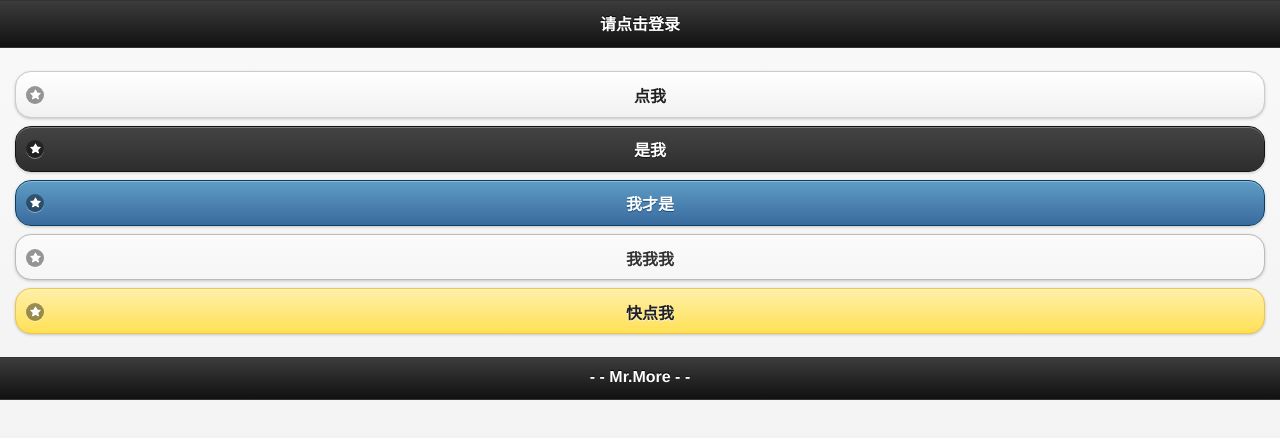
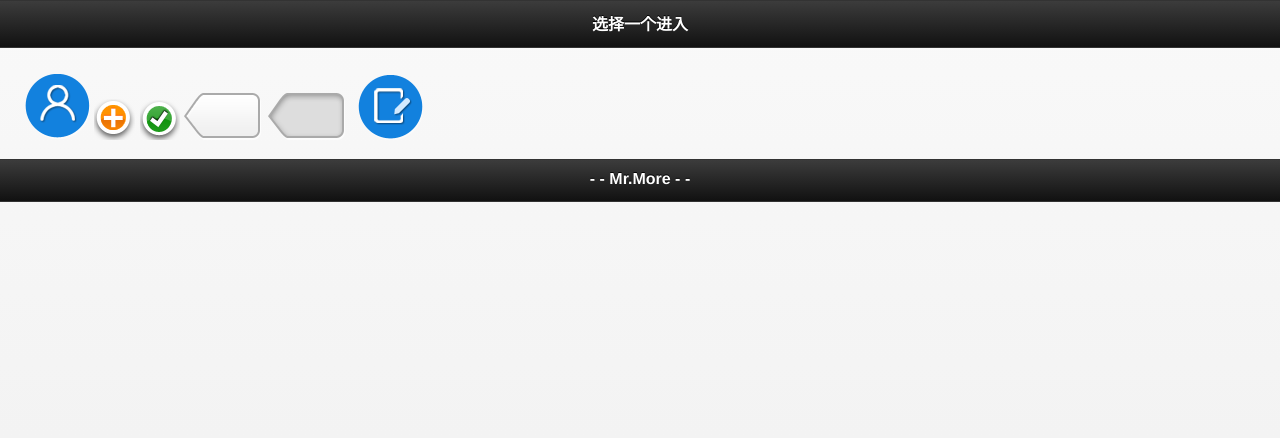
Before and after one commit to GarryKing/mobile, a plain HTML site: page login.html in a window 1280 px wide. Drawn offline with Linux system fonts and the light colour scheme.

Commit message:
talking页面设计

```diff
--- a/login.html
+++ b/login.html
@@ -11,15 +11,17 @@
 <body>
 <div data-role="page">
     <div data-role="header" data-position="inline" data-backbtn="false">
-        <h1>请点击登录</h1>
+        <h1>选择一个进入</h1>
     </div>
     <div data-role="content">
-        <!--TODO 应该改成图片链接-->
-        <a href="#" data-role="button" data-icon="star">点我</a>
-        <a href="#" data-role="button" data-icon="star" data-theme="a">是我</a>
-        <a href="#" data-role="button" data-icon="star" data-theme="b">我才是</a>
-        <a href="#" data-role="button" data-icon="star" data-theme="d">我我我</a>
-        <a href="l05.html" data-role="button" data-icon="star" data-theme="e">快点我</a>
+        <!--TODO 链接图片要设计一下-->
+        <a href="login.html"><img src="pic/1.png"></a>
+        <a href="login.html"><img src="pic/2.png"></a>
+        <a href="login.html"><img src="pic/3.png"></a>
+        <a href="login.html"><img src="pic/4.png"></a>
+        <a href="login.html"><img src="pic/5.png"></a>
+        <a href="login.html"><img src="pic/6.png"></a>
+        <a href="l05.html" style="display: inline-block; width: 50px; height: 50px;"></a>
     </div>
     <div data-role="footer">
         <h4>- - Mr.More - -</h4>
```
Also changed, not shown: css/base.css (added, +7 -0 lines), l15.html (+1 -1 lines), talk.html (+19 -0 lines), pic/1.png (added), pic/2.png (added), pic/3.png (added), pic/4.png (added), pic/5.png (added), pic/6.png (added).
